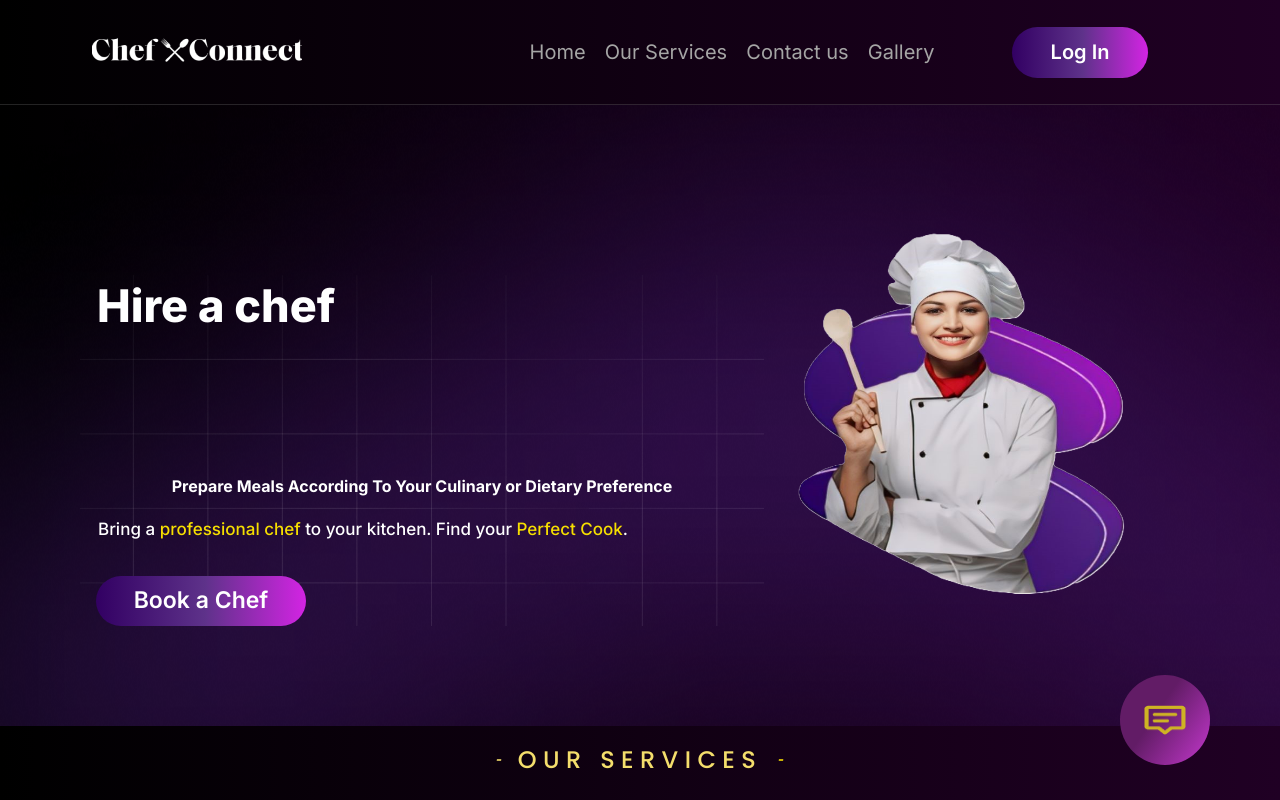
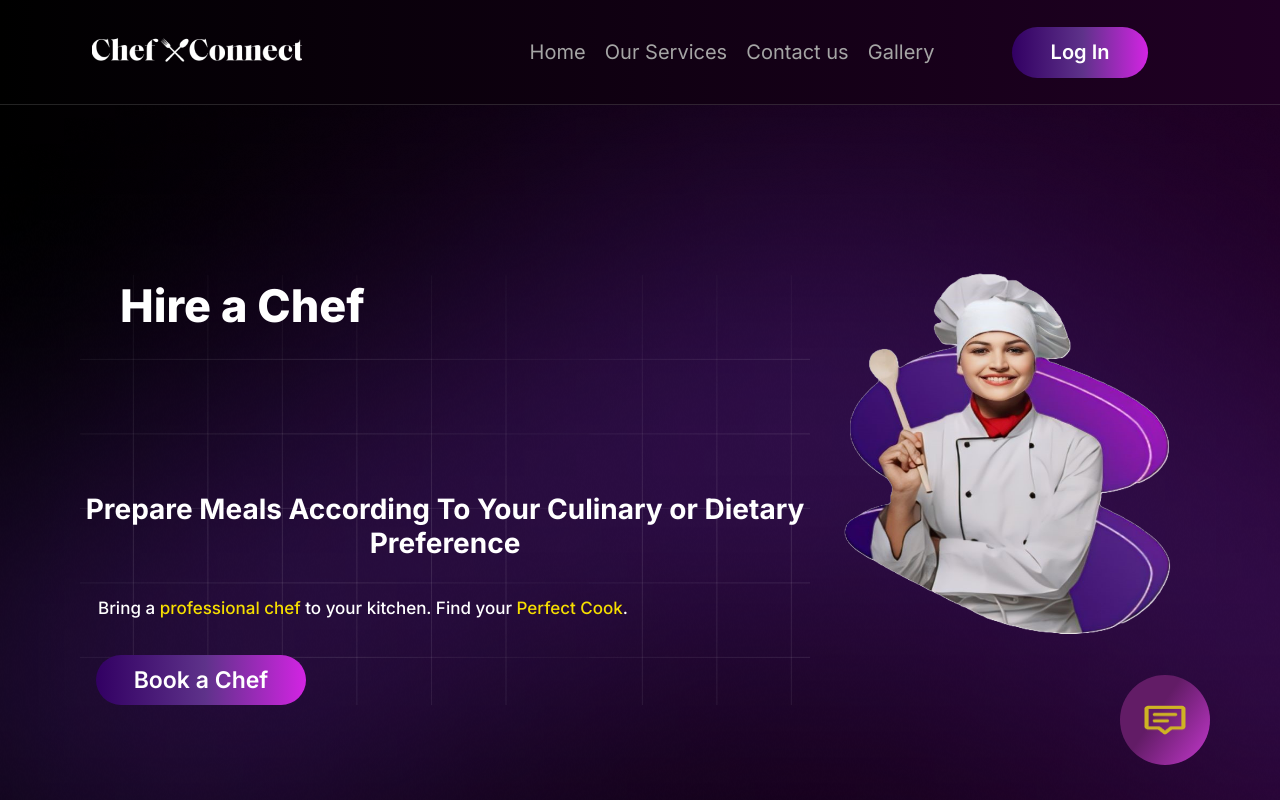
Before and after one commit to Team-Dev-Chef-Connect/Chef-Connect-Web, a React (Create React App) app in the folder frontend/: page / in a window 1280 px wide. Built offline with nearby package versions, Linux system fonts and the light colour scheme; a web font is replaced by a local one.

Commit message:
Add initial files

```diff
--- a/frontend/src/components/Hero.css
+++ b/frontend/src/components/Hero.css
@@ -17,7 +17,7 @@
 }
 
 .hero h1 {
-  font-size: 50px;
+  font-size: 45px;
   font-weight: 800;
   line-height: 60.51px;
   width: 666px;
@@ -27,6 +27,10 @@
   position: relative;
   text-align: left;
   margin: 0 auto;
+}
+
+.hero h4 {
+  font-size: 28px;
 }
 
 .hero-description {
--- a/frontend/src/components/Hero.js
+++ b/frontend/src/components/Hero.js
@@ -18,7 +18,7 @@ const Hero = () => {
   return (
     <div className="hero">
       <div className="herohead">
-        <h1>Hire a chef</h1>
+        <h1>Hire a Chef</h1>
         <h4>Prepare Meals According To Your Culinary or Dietary Preference</h4>
         <p className="hero-description">Bring a <span className="highlight">professional chef</span> to your kitchen. Find your <span className="highlight">Perfect Cook</span>.</p>
         <div className="booknowparent">
```
